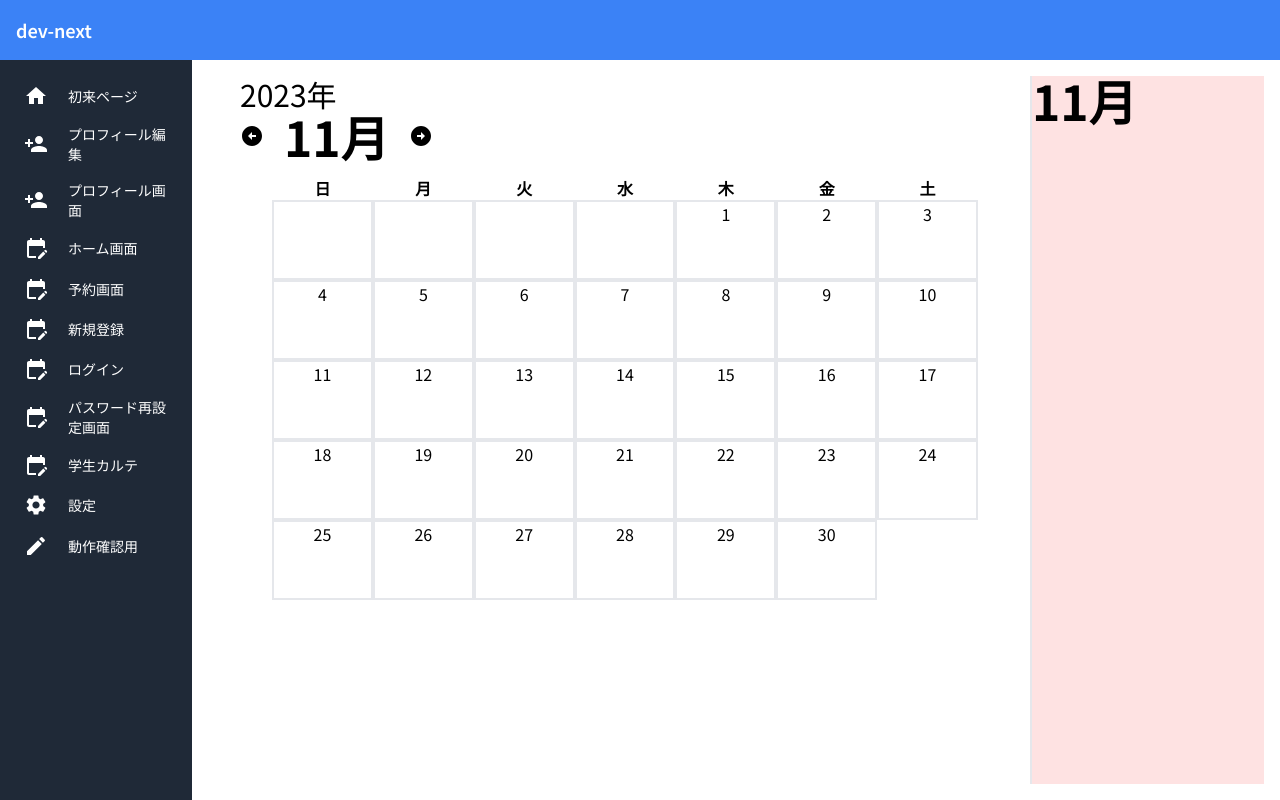
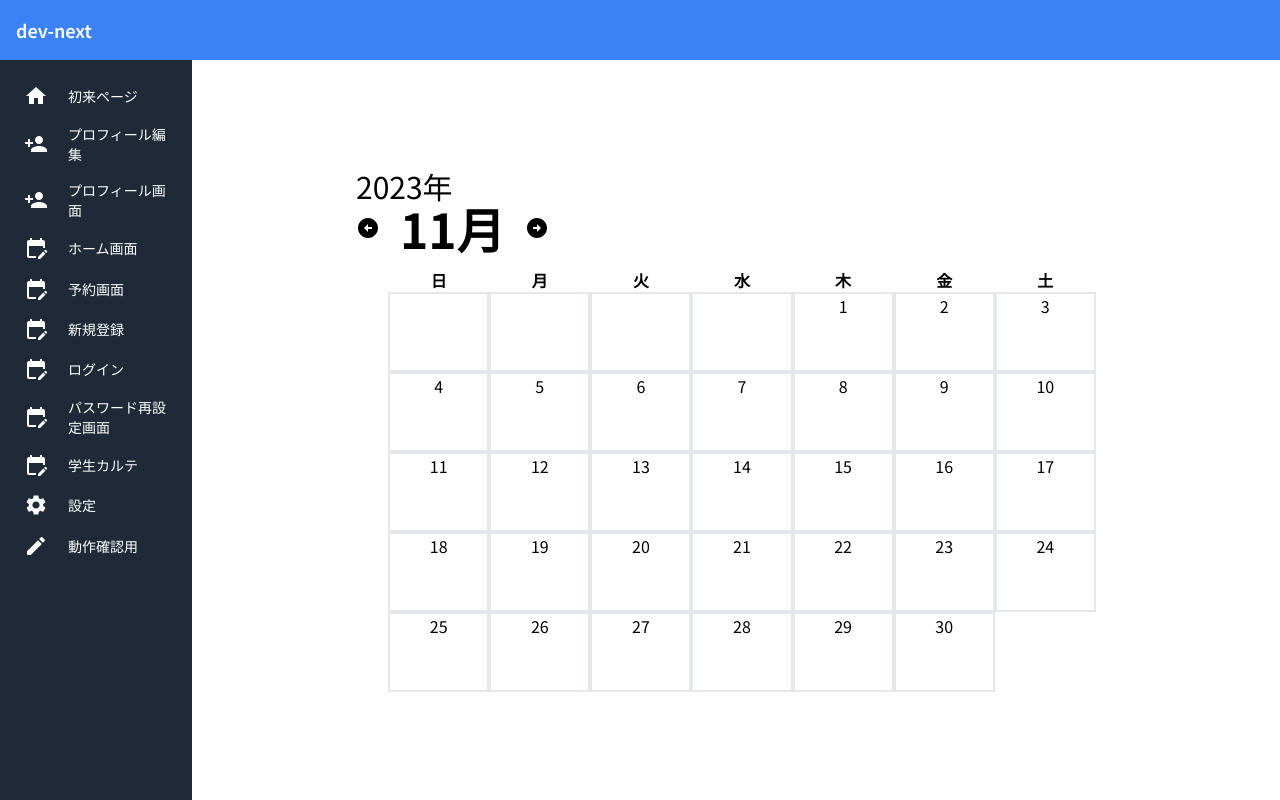
Before and after one commit to Aruche-code/kd-reserve, a Next.js app: page /dev/home in a window 1280 px wide. Built offline with nearby package versions, Linux system fonts and the light colour scheme.

Commit message:
home画面ポップアップ作成

```diff
--- a/app/(root)/dev/home/page.tsx
+++ b/app/(root)/dev/home/page.tsx
@@ -1,17 +1,12 @@
 //トップレベルの予約ページコンポーネント
 "use client";
-import React, { useState } from 'react'
+import React, { useState } from 'react';
 import ArrowCircleLeftIcon from '@mui/icons-material/ArrowCircleLeft';
 import ArrowCircleRightIcon from '@mui/icons-material/ArrowCircleRight';
 
 const Home = () => {
     const [date, setDate] = useState(new Date());
-    interface SelectedDate {
-        month: number;
-        date: number;
-    }
-
-    const [selectedDate, setSelectedDate] = useState<SelectedDate | null>(null);
+    const [showModal, setShowModal] = useState(false);
 
     const daysInMonth = () => {
         const year = date.getFullYear();
@@ -30,14 +25,9 @@ const Home = () => {
         setDate(new Date(date.getFullYear(), date.getMonth() + 1));
     };
 
-    //右画面に詳細表示
-    const detail = () => {
-        setSelectedDate(day);
-    }
-
     return (
-        <div className="flex h-full w-full">
-        <div className="ml-8 mt-0 w-9/12 border-r-2 pr-5">
+        <div className="flex h-full w-full justify-center items-center">
+            <div className="ml-8 mt-0 w-9/12 pr-5">
                 <div className="text-3xl">{date.getFullYear()}年</div>
                 <div className="flex justify-start items-center mb-4">
                     <ArrowCircleLeftIcon onClick={prevMonth} className="mr-5" />
@@ -54,21 +44,61 @@ const Home = () => {
                     <div key={`empty-${i}`} className="text-center text-gray-400 border-2 h-20">{''}</div>
                     ))}
                     {daysInMonth().map(day => (
-                <div key={day} className="text-center border-2 h-20 hover:border-cyan-400" onClick={() => detail({month: date.getMonth(), date: day})}>
+                    <div key={day} className="text-center border-2 h-20 hover:border-cyan-400" onClick={() => setShowModal(true)}>
                         {day}
                     </div>
                     ))}
                 </div>
             </div>
-        <div className="flex-auto h-full bg-red-100">
-        <h2 className="text-5xl font-bold">
-          {
-            selectedDate
-              ? `${selectedDate.month + 1}/${selectedDate.date}`
-              : date.getMonth() + 1
-          }月
-        </h2>
+            {showModal ? (
+        <>
+        <div
+            className="fixed inset-0 bg-gray-300 bg-opacity-75 transition-opacity"
+            onClick={() => setShowModal(false)}
+        ></div>
+
+        <div className="fixed inset-44 p-10 bg-white shadow-xl rounded-xl">
+            <div className="flex justify-between items-start">
+                <span className="font-bold">NG日程追加</span>
+                <div className="flex space-x-4">
+                    {/* 全日程 */}
+                    <div className="flex-shrink-0 p-4 bg-white shadow-md rounded-md">
+                        <span className="font-bold">全日程</span>
+                        {/* ここに全日程のコンテンツを追加 */}
                     </div>
+
+                    {/* 午前 */}
+                    <div className="flex-shrink-0 p-4 bg-white shadow-md rounded-md">
+                        <span className="font-bold">午前</span>
+                        {/* ここに午前のコンテンツを追加 */}
+                    </div>
+
+                    {/* 午後 */}
+                    <div className="flex-shrink-0 p-4 bg-white shadow-md rounded-md">
+                        <span className="font-bold">午後</span>
+                        {/* ここに午後のコンテンツを追加 */}
+                    </div>
+                </div>
+            </div>
+            <button onClick={() => setShowModal(false)}>
+                <svg
+                className="w-6 h-6"
+                fill="none"
+                stroke="currentColor"
+                viewBox="0 0 24 24"
+                xmlns="http://www.w3.org/2000/svg"
+                >
+                <path
+                    strokeLinecap="round"
+                    strokeLinejoin="round"
+                    strokeWidth={2}
+                    d="M6 18L18 6M6 6l12 12"
+                />
+                </svg>
+            </button>
+        </div>
+        </>
+    ) : null}
         </div>
     );
 }
```
Lines whose indentation alone changed are shown as unchanged.
